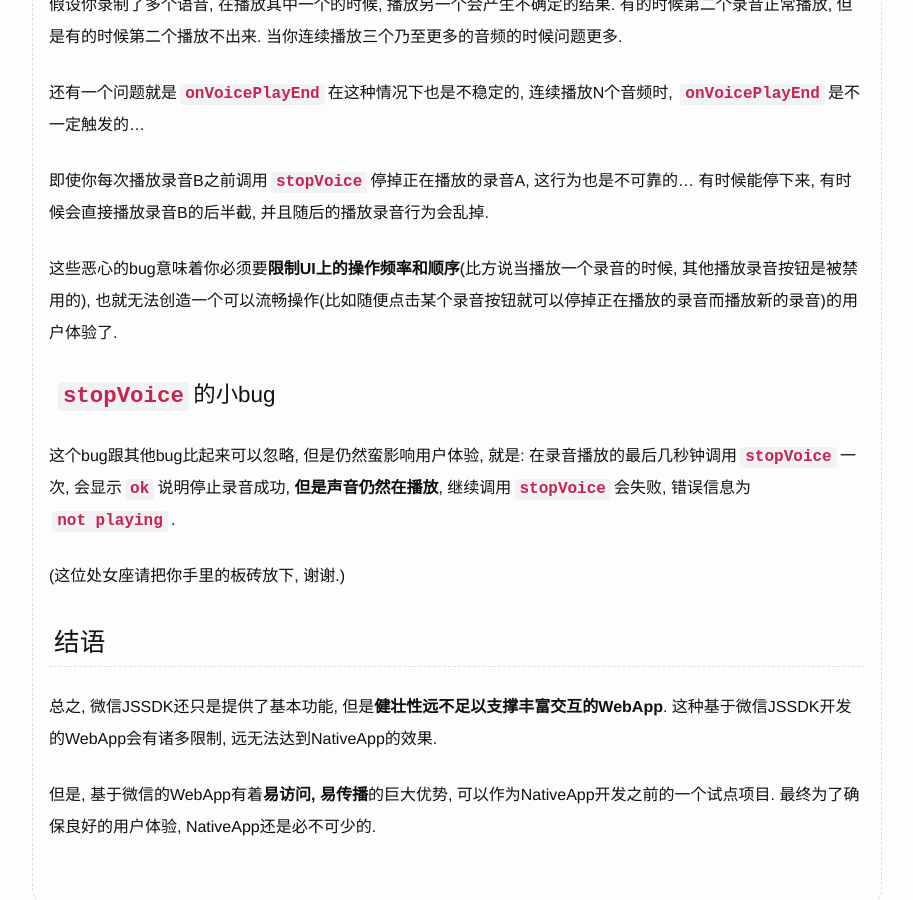
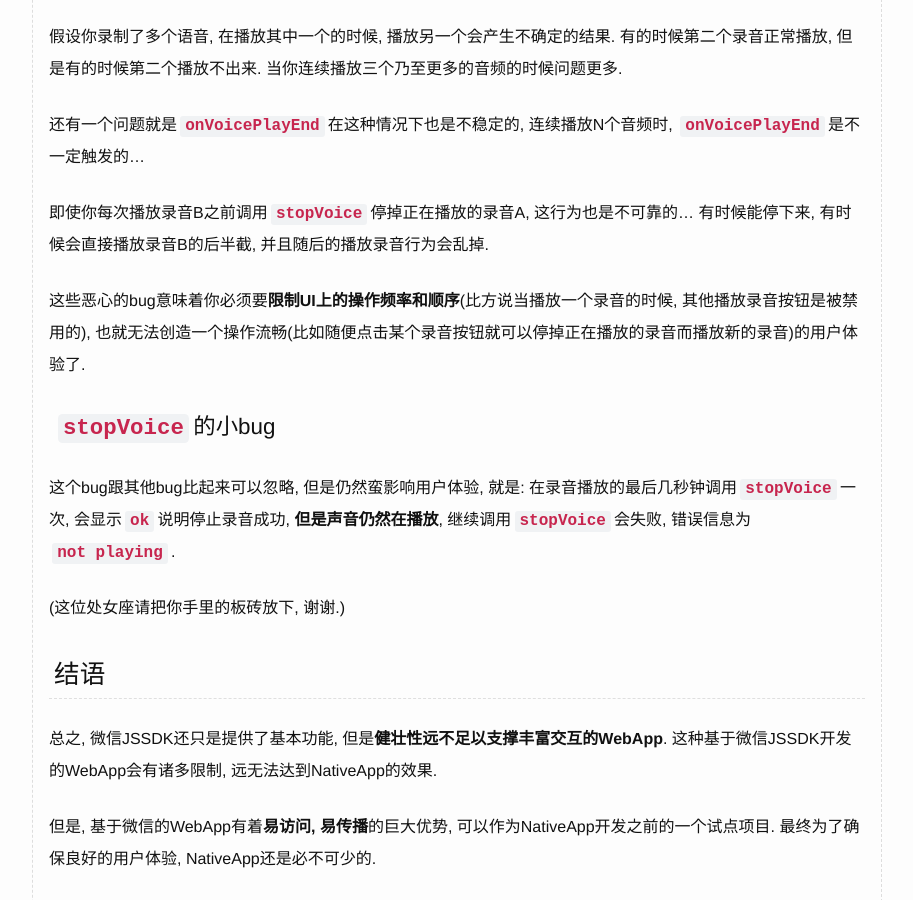
Before and after one commit to lzl124631x/lzl124631x.github.io, a Jekyll site: the page built from _posts/2016-04-15-wechat-record-bugs.md, in a window 1280 px wide and 900 px high, scrolled down 7284 px. Shown: the whole window, without its empty margins (183-1096 px from the left). Built offline with Jekyll 4.4.1, drawn with Linux system fonts in a browser that asks for light colours; some of the changed text lies outside the part shown.

Commit message:
updated wechat-record-bugs

```diff
--- a/_posts/2016-04-15-wechat-record-bugs.md
+++ b/_posts/2016-04-15-wechat-record-bugs.md
@@ -190,7 +190,7 @@
 
 即使你每次播放录音B之前调用`stopVoice`停掉正在播放的录音A, 这行为也是不可靠的... 有时候能停下来, 有时候会直接播放录音B的后半截, 并且随后的播放录音行为会乱掉.
 
-这些恶心的bug意味着你必须要**限制UI上的操作频率和顺序**(比方说当播放一个录音的时候, 其他播放录音按钮是被禁用的), 也就无法创造一个可以流畅操作(比如随便点击某个录音按钮就可以停掉正在播放的录音而播放新的录音)的用户体验了.
+这些恶心的bug意味着你必须要**限制UI上的操作频率和顺序**(比方说当播放一个录音的时候, 其他播放录音按钮是被禁用的), 也就无法创造一个操作流畅(比如随便点击某个录音按钮就可以停掉正在播放的录音而播放新的录音)的用户体验了.
 
 ## `stopVoice`的小bug
 
```
Also changed, not shown: other parts of _posts/2016-04-15-wechat-record-bugs.md (+1 -1 lines).
